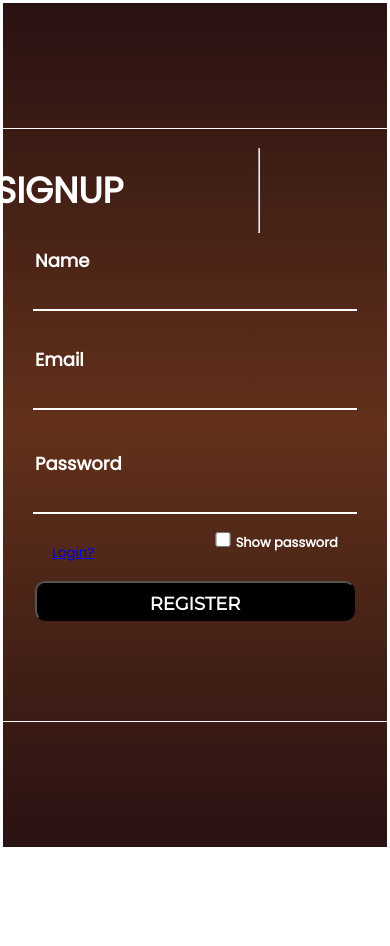
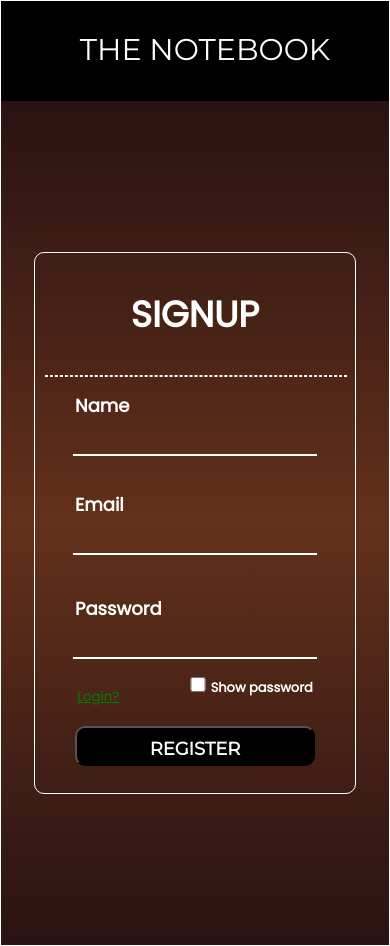
Before and after one commit to Pekorea/noteReact, a React (Create React App) app: page /signup in a window 390 px wide. Before the commit the page ends 850 px from the top, so only its background shows below. Built offline with nearby package versions, Linux system fonts and the light colour scheme.

Commit message:
progress on main page 1%

```diff
--- a/src/App.css
+++ b/src/App.css
@@ -9,9 +9,9 @@
     .nothead_div{
       display: none;
     }
-    .TN{
+   /* .TN{
       animation: infini 2s infinite ;
-    }
+    }*/
     .mainContainer {
       display: flex;
       justify-content: space-between;
@@ -52,7 +52,6 @@
     hr {
       border: 1px dashed white;
       width: 100%;
-
     }
 
     .Signup{
--- a/src/App.js
+++ b/src/App.js
@@ -4,6 +4,7 @@ import { BrowserRouter, Routes, Route } from "react-router-dom";
 import Signup from "./pages/Signup";
 import Forgotten_password from "./pages/forgottenp";
 import Validation from "./pages/loginsignup";
+import Home from "./pages/home";
 
 function App() {
   return (
@@ -22,6 +23,10 @@ function App() {
           <Route path="/forgottenp">
             <Route index element={<Forgotten_password />} />
           </Route>
+
+          <Route path="/home">
+            <Route index element={<Home />} />
+          </Route>
         </Routes>
       </BrowserRouter>
     </div>
--- a/src/components/header.js
+++ b/src/components/header.js
@@ -3,9 +3,9 @@
 const Header = () => {
   return (
     <div className="nothead_div">
-        <h1 className="nothead">
+        <header className="nothead">
             THE NOTEBOOK
-        </h1>
+        </header>
     </div>
   )
 }
--- a/src/mindev.css
+++ b/src/mindev.css
@@ -4,20 +4,26 @@
     body {
       margin-top: 0px;
       padding-top: 0px;
-        padding:3px;
+        padding:1px;
         color: black;
         font-family: 'Poppins';
-        background-color: white;
+
     }
     .imgcont{
        display: none;
 
+    }
+    .cont{
+      padding-top: 0px;
+      margin-top: 0px;
+      background-color: aqua;
     }
 
     .nothead{
       position: relative;
       left:10px;
       top:30px;
+      font-size: 30px;
       display: flex;
       justify-content: center;
     }
@@ -40,20 +46,29 @@
   }
   .headercont {
       display: flex;
-      justify-content: center;
+      flex-direction: column;
       height: 20%;
       font-size: large;
+      padding-bottom: 20px;
 
+  }
+  .Signup{
+    display: flex;
+    justify-content: center;
+  }
+  hr {
+    border: 1px dashed white;
+    width: 100%;
   }
   .form {
       gap: 10px;
       border: 1px solid white;
       border-radius: 10px;
       padding: 10px;
-      height: 400px;
+      height: 440px;
       background-color: transparent;
       width: 300px;
-      color: white
+      color: white;
   }
 
   .forms {
@@ -61,9 +76,9 @@
       border: 1px solid white;
       border-radius: 10px;
       padding: 10px;
-      height: 60 0px;
+      height: 520px;
       background-color: transparent;
-      width: 400px;
+      width: 300px;
       color: white
   }
    .checkbos {
@@ -73,12 +88,12 @@
        display: flex;
        justify-content: space-around;
        bottom: 40px;
-
-
    }
 
-   .view {
-
+   .linkto{
+    color:green;
+   }
+   .view{
        font-size: small;
    }
 
@@ -98,7 +113,8 @@
        background-color: black;
        color: white;
        font-family: 'Montserrat';
-       padding: 10px;
+       padding-bottom: 25px;
+       padding-top: 10px;
    }
 
    .logbtn:hover {
@@ -133,15 +149,16 @@
    .emailInputdiv label {
        position: absolute;
        top: 10px;
-       left: 40px;
+       left: 30px;
    }
 
    .passwordInputdiv label {
        position: absolute;
        top: 10px;
-       left: 40px;
+       left: 30px;
 
    }
+
    .logbtndiv {
        display: flex;
        justify-content: center;
@@ -166,7 +183,6 @@
    .inputs {
        margin-top: 30px;
        display: flex;
-
        gap: 55px;
        display: flex;
        flex-direction: column;
--- a/src/pages/Signup.js
+++ b/src/pages/Signup.js
@@ -1,6 +1,8 @@
 import { useState } from "react";
 import { Toaster, toast } from "react-hot-toast";
 import { Link } from "react-router-dom";
+import Header from "../components/header";
+
 
 export default function Validation() {
   const [name, setName] = useState("");
@@ -28,7 +30,8 @@ export default function Validation() {
   };
 
   return (
-    <div>
+    <div className="cont">
+      <Header/>
       <form onSubmit={handlesub}>
         <div className="mainContainer">
           <Toaster />
--- a/src/pages/forgottenp.js
+++ b/src/pages/forgottenp.js
@@ -1,5 +1,6 @@
 import { useState } from "react";
 import { Toaster, toast } from "react-hot-toast";
+import Header from "../components/header";
 
 export default function Forgotten_password() {
   const [email, setEmail] = useState("");
@@ -15,7 +16,8 @@ export default function Forgotten_password() {
     });
   };
   return (
-    <div>
+    <div className="cont">
+     <Header/>
       <Toaster />
       <div className="mainCont">
         <form className="fpdiv" onSubmit={handlefp}>
--- a/src/pages/home.js
+++ b/src/pages/home.js
@@ -0,0 +1,13 @@
+import '../designs/homemindev.css'
+import '../designs/home.css'
+
+function Home() {
+  return (
+    <div className="cont">
+
+
+    </div>
+  )
+}
+
+export default Home
--- a/src/pages/loginsignup.js
+++ b/src/pages/loginsignup.js
@@ -30,7 +30,7 @@ export default function Validation() {
   };
 
   return (
-    <div>
+    <div className="cont">
       <Header/>
       <form onSubmit={handlesub}>
 
@@ -78,10 +78,9 @@ export default function Validation() {
                     <label>Password</label>
                   </div>
                   <div className="checkbos">
-                    <Link className="linkto" to="/signup">
-                      <p>Signup now?</p>
+                    <Link className="linkto" to="/forgottenp">
+                      <p>Forgot Password?</p>
                     </Link>
-                    <Link to="/forgottenp"> </Link>
                     <div>
                       <input
                         className="viewpass"
@@ -105,6 +104,9 @@ export default function Validation() {
                   </div>
                 </div>
               </div>
+              <Link className="linkto" to="/signup">
+                  <p>Dont have an account? Signup now</p>
+              </Link>
             </div>
           </div>
 
```
Also changed, not shown: src/designs/home.css (added), src/designs/homemindev.css (added).
